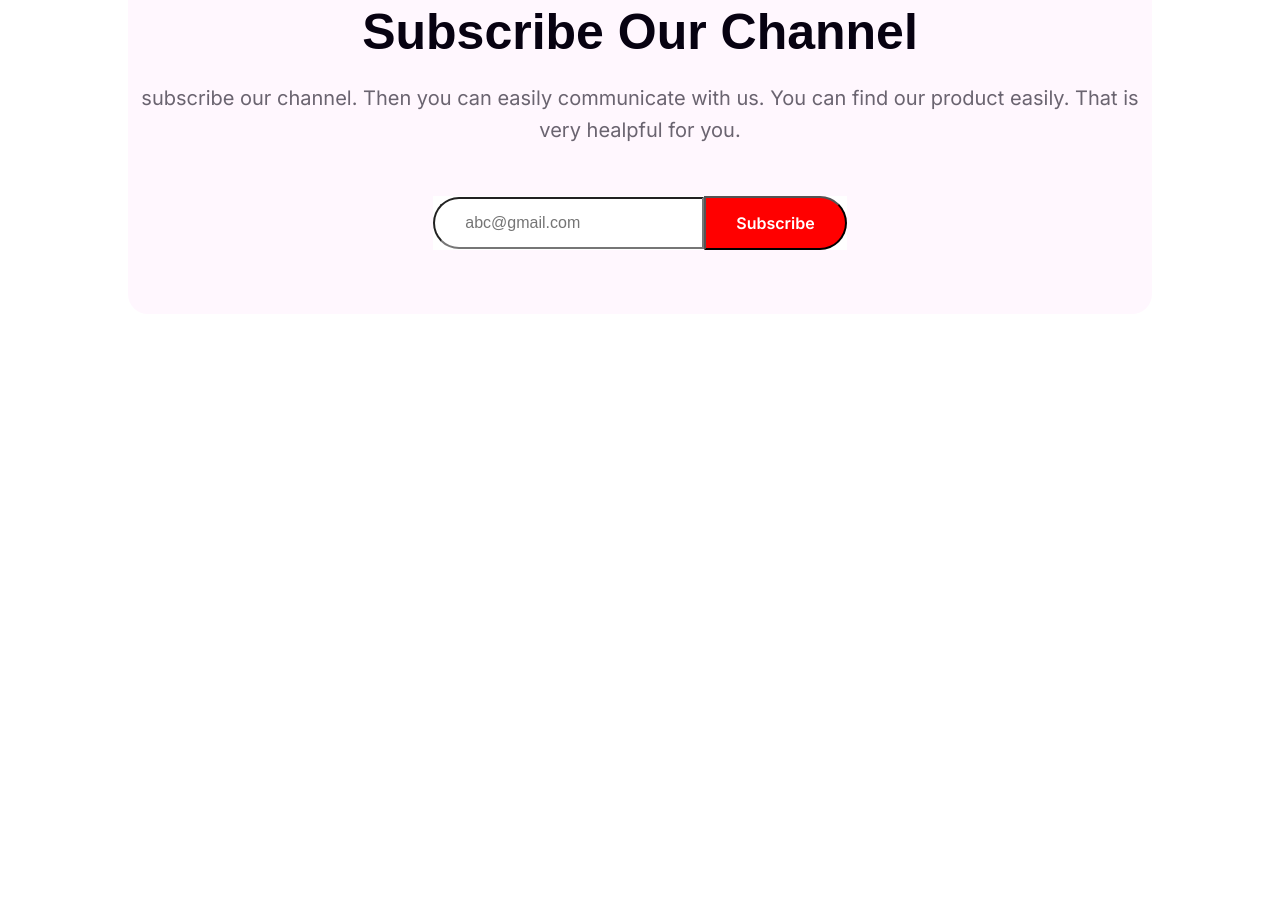
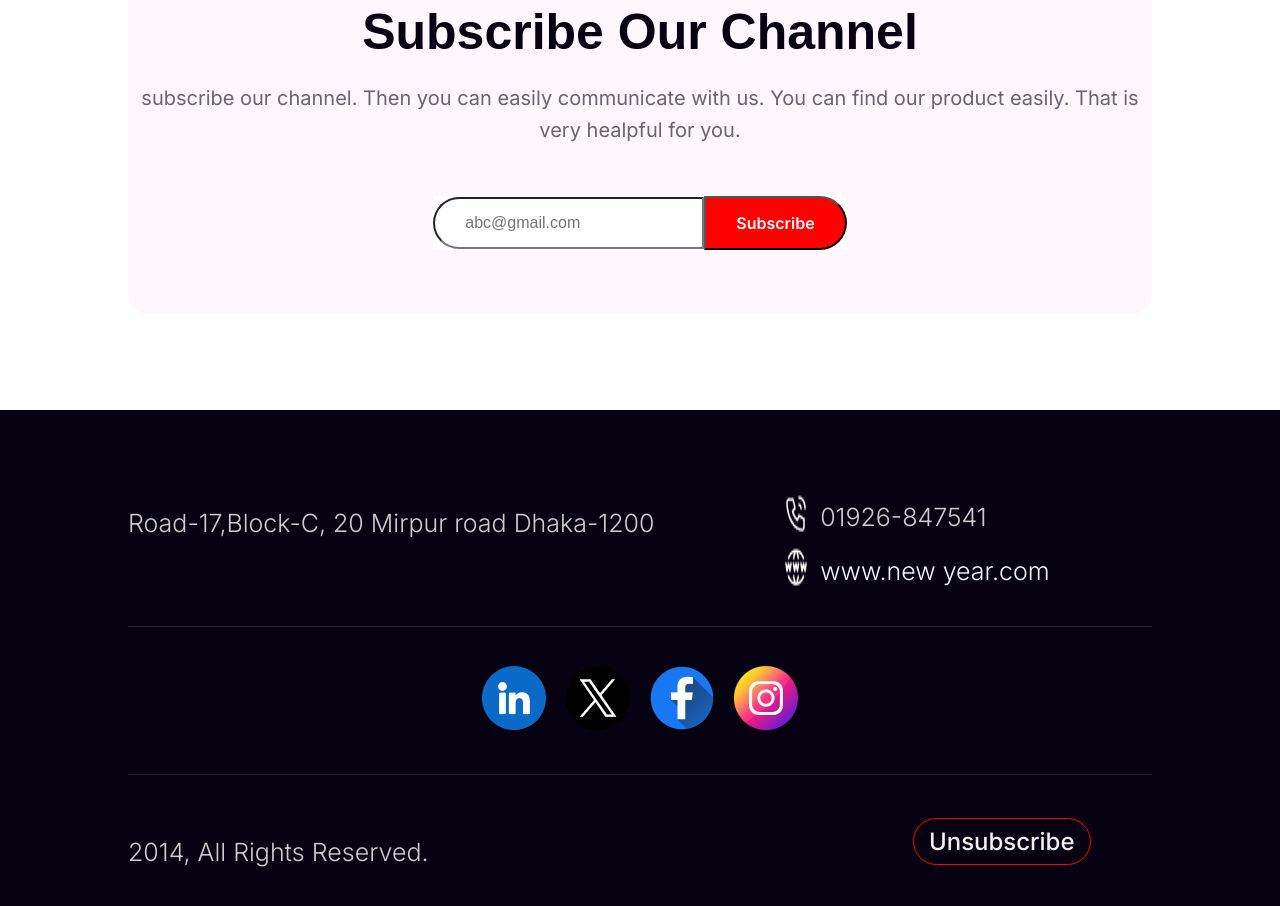
Before and after one commit to Tariqul-22/b9-assignment-01, a plain HTML site: page index.html in a window 1280 px wide. Shown: the part 4474-5380 px from the top of the page. Before the commit the page ends 4788 px from the top, so only its background shows below. Drawn offline with Linux system fonts and the light colour scheme.

Commit message:
add footer

```diff
--- a/index.html
+++ b/index.html
@@ -81,7 +81,38 @@
     </section>
 
     <footer>
+        <div class="container">
+            <div class="info">
+                <div class="div1">
+                    <p>Road-17,Block-C, 20 Mirpur road Dhaka-1200</p>
+                </div>
+                <div class="div2">
+                    <div class="contact">
+                        <img src="resources/Call.png" alt="">
+                        <p>01926-847541</p>
+                    </div>
+                    <div class="web">
+                        <img src="resources/Website.png" alt="">
+                        <p><a href="https://www.google.com/" target="_blank">www.new year.com</a></p>
+                    </div>
+                </div>
 
+            </div>
+            <hr>
+            <div class="icon">
+                <a href="https://www.linkedin.com"><img src="resources/Linkedin.png" alt=""></a>
+                <a href="https://www.twitter.com"><img src="resources/Twitter.png" alt=""></a>
+                <a href="https://www.facebook.com"><img src="resources/Facebook.png" alt=""></a>
+                <a href="https://www.instagram.com"><img src="resources/Instagram.png" alt=""></a>
+
+            </div>
+            <hr>
+            <div class="end">
+                <p class="p1">2014, All Rights Reserved.</p>
+                <button>Unsubscribe</button>
+
+            </div>
+        </div>
     </footer>
 
 </body>
--- a/styles/style.css
+++ b/styles/style.css
@@ -265,7 +265,7 @@ header {
     line-height: 32px
 }
 
-.section7 .input-info form{
+.section7 .input-info form {
     background: #FFF;
     justify-content: center;
     align-items: center;
@@ -293,7 +293,93 @@ header {
     border-radius: 0px 50px 50px 0px;
     padding: 15px 30px;
 }
-.section7 .input-info .button:hover{
+
+.section7 .input-info .button:hover {
     background-color: rgb(39, 246, 39);
     color: #F00;
 }
+
+footer {
+    background: #070211;
+    width: 100%;
+    height: 600px;
+    margin-top: 7.5%;
+}
+
+footer .container hr {
+    height: 1px;
+    border: none;
+    background-color: #FFFFFF26;
+}
+
+
+footer .container .info {
+    color: #FFF;
+    font-family: Inter;
+    font-size: 24px;
+    font-weight: 500;
+    line-height: 40px;
+    display: flex;
+    justify-content: space-between;
+    padding-top: 8%;
+    padding-bottom: 3.5%;
+}
+
+footer .container .info .contact {
+    display: flex;
+    gap: 12px;
+}
+
+footer .container .info .web {
+    display: flex;
+    gap: 12px;
+    margin-top: 8px;
+}
+
+footer .container .info .web a {
+    text-decoration: none;
+    color: aliceblue;
+}
+
+footer .container .info .web a:hover {
+    color: blue;
+
+}
+
+footer .container .info .div2 {
+    margin-right: 10%;
+}
+
+footer .container .icon {
+    align-items: center;
+    justify-content: center;
+    display: flex;
+    gap: 20px;
+    margin: 3.8% auto;
+}
+
+footer .container .end {
+    align-items: center;
+    justify-content: space-between;
+    display: flex;
+    padding-top: 4%;
+    color: #FFF;
+    font-family: Inter;
+    font-size: 24px;
+    font-weight: 500;
+}
+footer .container .end button{
+    color: #f1efef;
+    background-color: #070211;
+    border: 1px solid rgb(255, 0, 0);
+    font-family: Inter;
+    font-size: 24px;
+    font-weight: 500;
+    padding: 8px 15px;
+    margin-right: 6%;
+    border-radius: 50px 50px 50px 50px;
+}
+footer .container .end button:hover{
+    background-color: #080d58;
+    color: #F00;
+}
```
